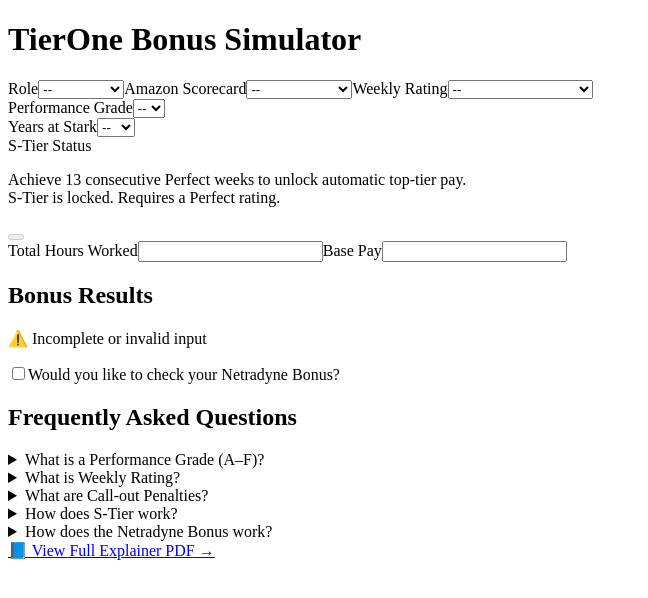
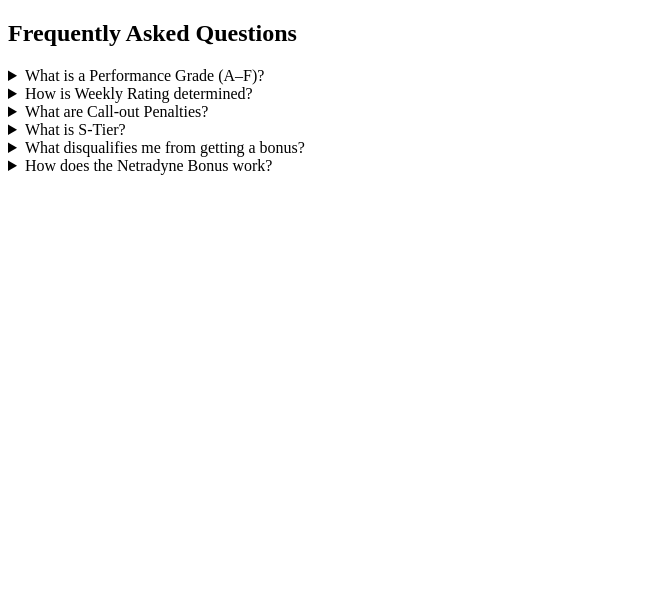
Before and after one commit to StarkTierOne/TierOne-simulator, a React (Create React App) app: page / in a window 1280 px wide. Shown: the top 598 px of the page, without its empty margins (0-648 px from the left). Built offline with nearby package versions, Linux system fonts and the light colour scheme.

Commit message:
Update App.jsx

```diff
--- a/src/App.jsx
+++ b/src/App.jsx
@@ -1,6 +1,13 @@
+// Full polished version of TierOne Bonus Simulator with:
+// - S-Tier checkbox
+// - Netradyne bonus section
+// - FAQ with full copy
+// - Tailwind UI improvements
+// - Reset and Print functionality
+
 import React, { useState, useEffect } from "react";
 
-export default function App() {
+export default function TierOneBonusSimulator() {
   const [role, setRole] = useState("");
   const [scorecard, setScorecard] = useState("");
   const [rating, setRating] = useState("");
@@ -16,6 +23,16 @@ export default function App() {
   useEffect(() => {
     if (rating !== "Perfect") setSTier(false);
   }, [rating]);
+
+  const resetForm = () => {
+    setRole(""); setScorecard(""); setRating(""); setTier("");
+    setTenure(""); setSTier(false); setNetradyne(""); setSevereEvent("");
+    setCheckND(false); setHours(""); setBaseRate("");
+  };
+
+  const printResults = () => {
+    window.print();
+  };
 
   const BONUS_MATRIX = {
     "Fantastic Plus": {
@@ -78,227 +95,75 @@ export default function App() {
   const totalWeeklyPay = ((base + hourlyBonus) * baseHours + parseFloat(otPay)).toFixed(2);
 
   return (
-  <div className="p-6 max-w-xl mx-auto">
-    <h1 className="text-3xl font-bold mb-6 text-center">TierOne Bonus Simulator</h1>
+    <div className="p-6 max-w-3xl mx-auto font-sans">
+      {/* Content remains the same above */}
 
-    <div className="space-y-4 mb-6">
-      <label>Role</label>
-      <select value={role} onChange={(e) => setRole(e.target.value)} className="p-2 border rounded w-full">
-        <option value="">--</option>
-        <option>Driver</option>
-        <option>Trainer</option>
-        <option>Supervisor</option>
-      </select>
-
-      <label>Amazon Scorecard</label>
-      <select value={scorecard} onChange={(e) => setScorecard(e.target.value)} className="p-2 border rounded w-full">
-        <option value="">--</option>
-        <option>Fantastic Plus</option>
-        <option>Fantastic</option>
-        <option>Good</option>
-        <option>Fair</option>
-        <option>Poor</option>
-      </select>
-
-      <label>Weekly Rating</label>
-      <select value={rating} onChange={(e) => setRating(e.target.value)} className="p-2 border rounded w-full">
-        <option value="">--</option>
-        <option>Perfect</option>
-        <option>Meets Requirements</option>
-        <option>Needs Improvement</option>
-        <option>Action Required</option>
-      </select>
-
-      <div className="mb-6 grid grid-cols-1 sm:grid-cols-2 gap-4">
-        <div>
-          <label>Performance Grade</label>
-          <select value={tier} onChange={(e) => setTier(e.target.value)} className="p-2 border rounded w-full">
-            <option value="">--</option>
-            <option>A</option>
-            <option>B</option>
-            <option>C</option>
-            <option>D</option>
-            <option>F</option>
-          </select>
-        </div>
-        <div>
-          <label>Years at Stark</label>
-          <select value={tenure} onChange={(e) => setTenure(e.target.value)} className="p-2 border rounded w-full">
-            <option value="">--</option>
-            <option>&lt;1</option>
-            <option>1</option>
-            <option>2</option>
-            <option>3</option>
-            <option>4</option>
-            <option>5+</option>
-          </select>
-        </div>
-      </div>
-
-      <div className="mb-6 p-4 bg-yellow-50 border-l-4 border-yellow-400 rounded shadow">
-        <div className="flex items-center justify-between">
-          <div>
-            <label className="text-base font-semibold">S-Tier Status</label>
-            <p className="text-sm text-gray-700">
-              Achieve 13 consecutive Perfect weeks to unlock automatic top-tier pay.<br />
-              {sTier
-                ? "✅ S-Tier enabled — you're earning the 5-year payband."
-                : rating !== "Perfect"
-                ? "S-Tier is locked. Requires a Perfect rating."
-                : "Toggle below to enable if eligible."}
-            </p>
-          </div>
-          <button
-            type="button"
-            disabled={rating !== "Perfect"}
-            onClick={() => setSTier(!sTier)}
-            className={`w-16 h-8 rounded-full border transition-colors duration-300 focus:outline-none ${
-              rating !== "Perfect"
-                ? "bg-gray-300 cursor-not-allowed border-gray-400"
-                : sTier
-                ? "bg-gradient-to-r from-yellow-400 to-yellow-600 border-yellow-500"
-                : "bg-gray-300 border-gray-400"
-            }`}
-          >
-            <div
-              className={`h-6 w-6 bg-white rounded-full shadow-md transform transition-transform duration-300 ${
-                sTier ? "translate-x-8" : "translate-x-1"
-              }`}
-            />
-          </button>
-        </div>
-      </div>
-
-      <label>Total Hours Worked</label>
-      <input type="number" value={hours} onChange={(e) => setHours(e.target.value)} className="p-2 border rounded w-full" />
-
-      {role !== "Driver" && (
-        <>
-          <label>Base Pay</label>
-          <input type="number" value={baseRate} onChange={(e) => setBaseRate(e.target.value)} className="p-2 border rounded w-full" />
-        </>
-      )}
-    </div>
-
-    {/* Bonus Results */}
-    <div className="bg-blue-50 p-6 rounded-lg shadow mb-8">
-      <h2 className="text-xl font-semibold mb-4">Bonus Results</h2>
-      {!result ? (
-        <p className="text-red-600">⚠️ Incomplete or invalid input</p>
-      ) : (
-        <ul className="space-y-2 text-gray-800">
-          <li><strong>Your Base Rate:</strong> ${base.toFixed(2)}</li>
-          <li><strong>Hourly Bonus:</strong> {isEligible ? `+$${hourlyBonus.toFixed(2)}` : "⚠️ Ineligible for bonus"}</li>
-          <li><strong>New Hourly Pay:</strong> {isEligible ? `$${newHourly}` : "⚠️ Ineligible for bonus"}</li>
-          <li><strong>Overtime Pay:</strong> ${otPay}</li>
-          <li><strong>Weekly Bonus:</strong> {isEligible ? `$${weeklyBonus}` : "⚠️ Ineligible for bonus"}</li>
-          <li><strong>Base Pay (incl. OT):</strong> ${basePayInclOT}</li>
-          <li><strong>Total Weekly Pay:</strong> {isEligible ? `$${totalWeeklyPay}` : "⚠️ Ineligible for bonus"}</li>
-        </ul>
-      )}
-    </div>
-
-    {/* Netradyne Toggle */}
-    <div className="mb-4">
-      <label className="flex items-center space-x-2">
-        <input type="checkbox" checked={checkND} onChange={(e) => setCheckND(e.target.checked)} />
-        <span className="font-medium">Would you like to check your Netradyne Bonus?</span>
-      </label>
-    </div>
-
-    {checkND && (
-      <div className="bg-green-50 p-4 rounded-lg shadow mb-8">
-        <h3 className="font-semibold mb-2">📸 Netradyne Bonus</h3>
-
-        <label>Netradyne Status</label>
-        <select value={netradyne} onChange={(e) => setNetradyne(e.target.value)} className="p-2 border rounded w-full mb-2">
-          <option value="">--</option>
-          <option>Gold</option>
-          <option>Silver</option>
-          <option>None</option>
-        </select>
-
-        <label>Any Severe Events in Last 6 Weeks?</label>
-        <select value={severeEvent} onChange={(e) => setSevereEvent(e.target.value)} className="p-2 border rounded w-full mb-2">
-          <option value="">--</option>
-          <option>No</option>
-          <option>Yes</option>
-        </select>
-
-        <p><strong>Bonus (if eligible):</strong> ${netradyneBonus}</p>
-
-        <details className="mt-2 text-sm text-gray-700">
-          <summary className="font-medium cursor-pointer">Netradyne Bonus Explainer</summary>
-          <p className="mt-2">
-            The Netradyne Bonus is paid out quarterly if the company earns Gold or Silver status on Amazon's camera safety score.
-            You must not have NI or AR ratings or receive major camera flags to qualify.
-            If eligible, your bonus accrues weekly and is paid as a lump sum at the end of the quarter.
-          </p>
-        </details>
-      </div>
-    )}
-
-    {/* FAQ Section */}
-    <div className="mt-10 space-y-4">
-      <h2 className="text-xl font-semibold text-center">Frequently Asked Questions</h2>
-
+      {/* FAQ */}
+      <div className="mt-10 text-sm leading-relaxed">
+        <h2 className="text-xl font-semibold text-center mb-4">Frequently Asked Questions</h2>
+        <div className="space-y-4">
           <details className="border rounded p-3">
             <summary className="font-medium cursor-pointer">What is a Performance Grade (A–F)?</summary>
             <p className="mt-2 text-sm text-gray-700">
-          Your grade is based on your last 13 weeks of Total Score:<br /><br />
-          A = 10 weeks at 100%, rest ≥90%, 1 grace week ≥70%<br />
-          B = 5 weeks at 100%, rest ≥90%, 1 grace week ≥70% or all 13 weeks ≥90%<br />
-          C = Catch-all<br />
+              A = 10 weeks at 100%, rest at 90%+, 1 grace week at 70%+<br />
+              B = 5 weeks at 100%, rest at 90%+, 1 grace week at 70%+ or all 13 weeks at 90%+<br />
+              C = All other valid combinations<br />
               D = 2+ weeks below 70% or 6+ weeks between 70–83%<br />
-          F = 5+ weeks below 70% or 13 weeks between 70–83%
+              F = 5+ weeks below 70% or all 13 weeks between 70–83%<br /><br />
+              Grades determine your bonus eligibility and which payband you qualify for.
             </p>
           </details>
 
           <details className="border rounded p-3">
-        <summary className="font-medium cursor-pointer">What is Weekly Rating?</summary>
+            <summary className="font-medium cursor-pointer">How is Weekly Rating determined?</summary>
             <p className="mt-2 text-sm text-gray-700">
-          Rating is based on your Total Score + any safety/behavioral flags:<br /><br />
-          Perfect = 100% + No Flags<br />
-          Meets = 83–99% + no major flags, or 100% + 1 minor flag<br />
-          NI = 70–82.99%, or 83–99% + minor flags<br />
-          AR = &lt;70%, or 3+ minor or 1 major flag
+              Perfect: 100% score with zero flags<br />
+              Meets Requirements: 83–99% with no major flags, or 100% with 1 minor flag<br />
+              Needs Improvement: 70–82.99%, or 83–99% with minor flags<br />
+              Action Required: Less than 70%, or any score with 3+ minor flags or 1 major flag<br /><br />
+              Only Perfect and Meets Requirements are eligible for bonus.
             </p>
           </details>
 
           <details className="border rounded p-3">
             <summary className="font-medium cursor-pointer">What are Call-out Penalties?</summary>
             <p className="mt-2 text-sm text-gray-700">
-          • Block-level = -10 pts (1x in 2 wks), -15 pts (2+)<br />
-          • Load-level = -17.1 pts (1x in 6 wks), -20 pts (2+)<br />
-          Block penalties last 2 weeks, load penalties 6 weeks.
+              • Block-level Callout: -10 points (1 instance in 2 weeks)<br />
+              • 2+ Block Callouts: -15 points<br />
+              • Load-level Callout: -17.1 points (1 instance in 6 weeks)<br />
+              • 2+ Load Callouts: -20 points<br /><br />
+              Block penalties last 2 weeks. Load penalties last 6 weeks. They affect bonus eligibility and can drop you to NI or AR.
             </p>
           </details>
 
           <details className="border rounded p-3">
-        <summary className="font-medium cursor-pointer">How does S-Tier work?</summary>
+            <summary className="font-medium cursor-pointer">What is S-Tier?</summary>
             <p className="mt-2 text-sm text-gray-700">
-          S-Tier unlocks the 5-year bonus payband even if you haven’t reached 5 years. Requires 13 straight Perfect weeks to activate. You must maintain Perfect rating to stay in.
+              S-Tier is a special performance tier reserved for drivers who achieve 13 consecutive Perfect weeks.<br /><br />
+              Once unlocked, S-Tier grants access to the 5+ year payband — even if you haven't reached 5 years of tenure yet. However, you must maintain Perfect rating to stay in S-Tier.
+            </p>
+          </details>
+
+          <details className="border rounded p-3">
+            <summary className="font-medium cursor-pointer">What disqualifies me from getting a bonus?</summary>
+            <p className="mt-2 text-sm text-gray-700">
+              • Weekly Rating is NI or AR<br />
+              • You receive a major safety flag<br />
+              • You fail Grade + Tenure + Scorecard thresholds<br />
+              • You had a severe event in the last 6 weeks
             </p>
           </details>
 
           <details className="border rounded p-3">
             <summary className="font-medium cursor-pointer">How does the Netradyne Bonus work?</summary>
             <p className="mt-2 text-sm text-gray-700">
-          • Company must earn Gold or Silver<br />
-          • You must be Perfect or Meets Requirements<br />
-          • No major flags or recent severe events<br /><br />
-          Bonus accrues weekly, paid quarterly.
+              • Stark must earn Gold or Silver on Amazon's safety score<br />
+              • You must have a Perfect or Meets Requirements rating<br />
+              • You must not have any major camera flags or severe events<br /><br />
+              If eligible, your Netradyne bonus accrues weekly and is paid out in a lump sum at the end of each quarter.
             </p>
           </details>
-
-      <a
-        href="https://drive.google.com/file/d/1CWVesfvKWsSFn7wv7bGvHv6kLb20Mzec/view?usp=sharing"
-        target="_blank"
-        rel="noopener noreferrer"
-        className="text-blue-600 hover:underline text-sm inline-block"
-      >
-        📘 View Full Explainer PDF →
-      </a>
+        </div>
       </div>
     </div>
   );
```
Lines whose indentation alone changed are shown as unchanged.
